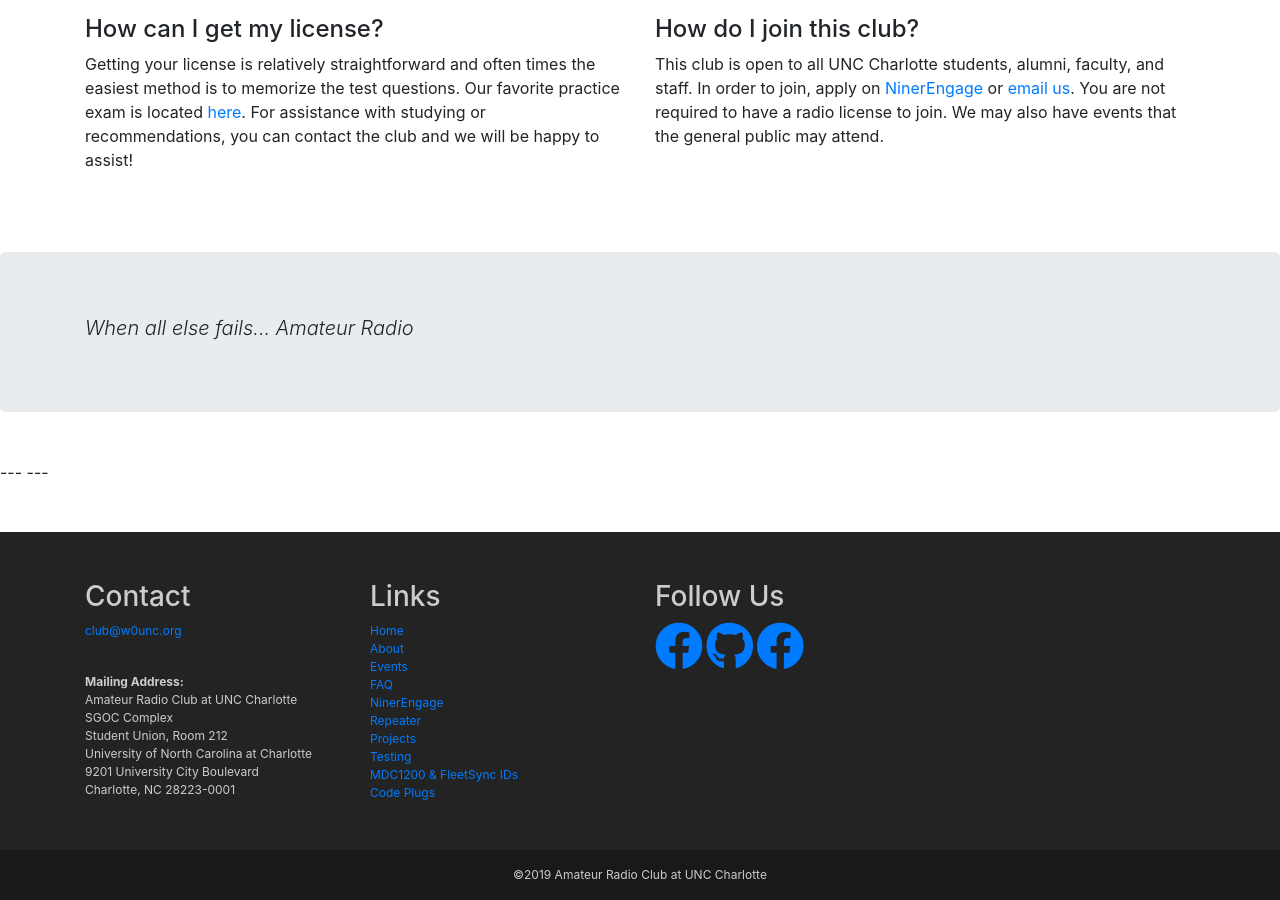
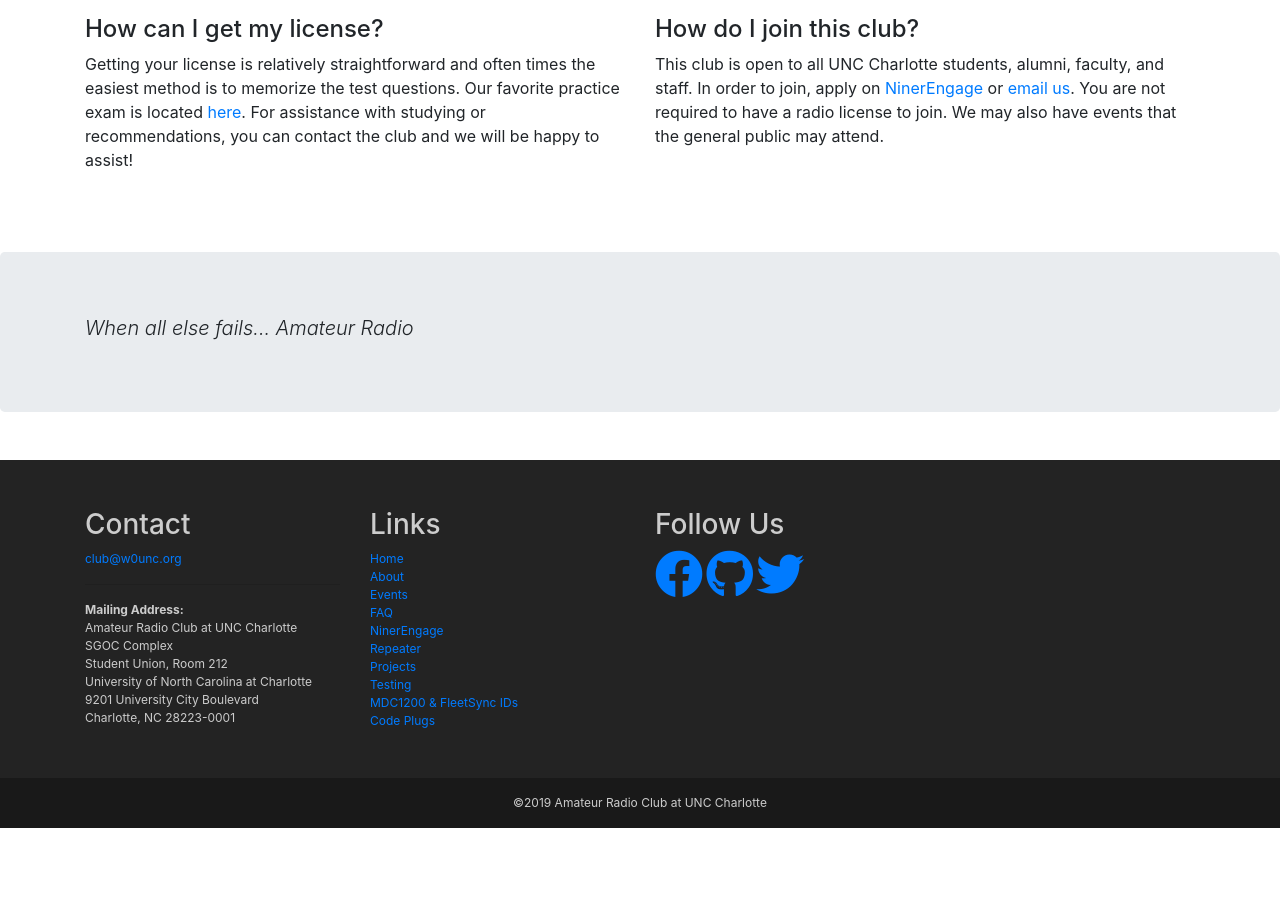
Before and after one commit to w0unc/w0unc.github.io, a Jekyll site: the page built from index.html, in a window 1280 px wide and 900 px high, scrolled down 2319 px. Built offline with Jekyll 4.4.1, drawn with Linux system fonts in a browser that asks for light colours; after the commit the page ends 3147 px from its top, so only the background shows below that.

Commit message:
Fixed bugs in footer.html

```diff
--- a/_includes/footer.html
+++ b/_includes/footer.html
@@ -1,6 +1,3 @@
----
----
-
 <footer id="footer">
 	<div class="container mt-4 mt-lg-5">
 		<div class="row">
@@ -50,7 +47,7 @@
 				<div>
 					<a href="https://www.facebook.com/{{ site.facebook_username }}" target="_blank"><i class="fab fa-facebook fa-4x"></i></a>
 					<a href="https://www.github.com/{{ site.github_username }}" target="_blank"><i class="fab fa-github fa-4x"></i></a>
-					<a href="https://www.twitter.com/{{ site.twitter_username }}" target="_blank"><i class="fab fa-facebook fa-4x"></i></a>
+					<a href="https://www.twitter.com/{{ site.twitter_username }}" target="_blank"><i class="fab fa-twitter fa-4x"></i></a>
 				</div>
 			</div>
 		</div>
```
